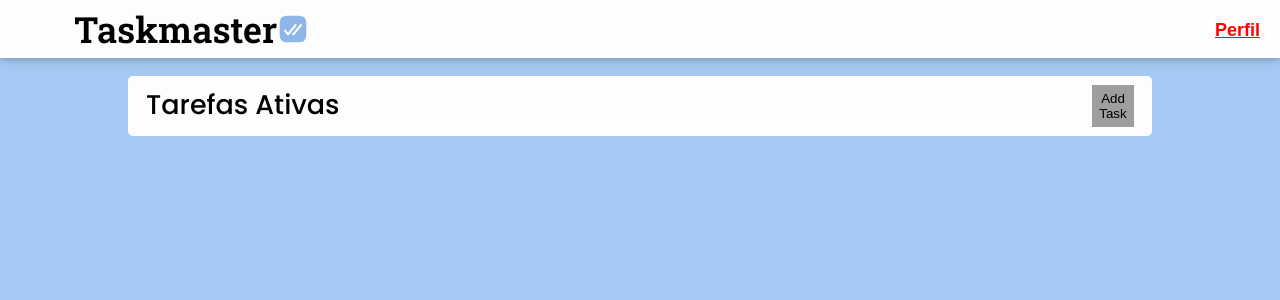
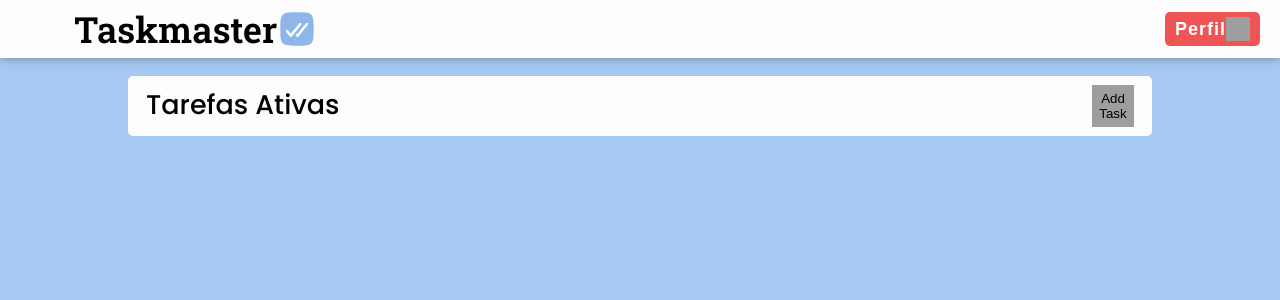
Before and after one commit to DeividSouSan/Taskmaster, a Flask app: page /board in a window 1280 px wide. Shown: the top 300 px of the page. Run offline with Flask 3, Linux system fonts and the light colour scheme; the visitor is signed in with stand-in values (Sample User, id 1); data that the repository does not hold is empty; some libraries are stand-ins or nearby versions; grey boxes are pictures that could not be loaded.

Commit message:
refactor: logout button styled

```diff
--- a/src/static/css/header-after-auth.css
+++ b/src/static/css/header-after-auth.css
@@ -13,23 +13,43 @@ header {
         }
 
         svg {
-            width: 32px;
-            height: 32px;
+            width: 40px;
+            height: 40px;
         }
     }
 
     button {
-        color: red;
+        display: flex;
+        flex-direction: row;
+        align-items: center;
+
+        color: white;
+        background-color: var(--tomato-button);
+
         font-weight: 700;
         font-size: 1rem;
 
-        text-decoration: underline;
+        padding: 5px 10px;
+        border: none;
+        border-radius: 5px;
 
-        border: none;
-        background-color: transparent;
+        letter-spacing: 1px;
+
+        transition: all 0.5s ease-in;
     }
 
     button:hover {
+        background-color: var(--deactivated-button);
         cursor: pointer;
     }
+
+    button::after {
+        content: "";
+        display: inline-block;
+        width: 24px;
+        height: 24px;
+
+        background-image: url("/static/img/logout.svg");
+        background-size: cover;
+    }
 }
```
